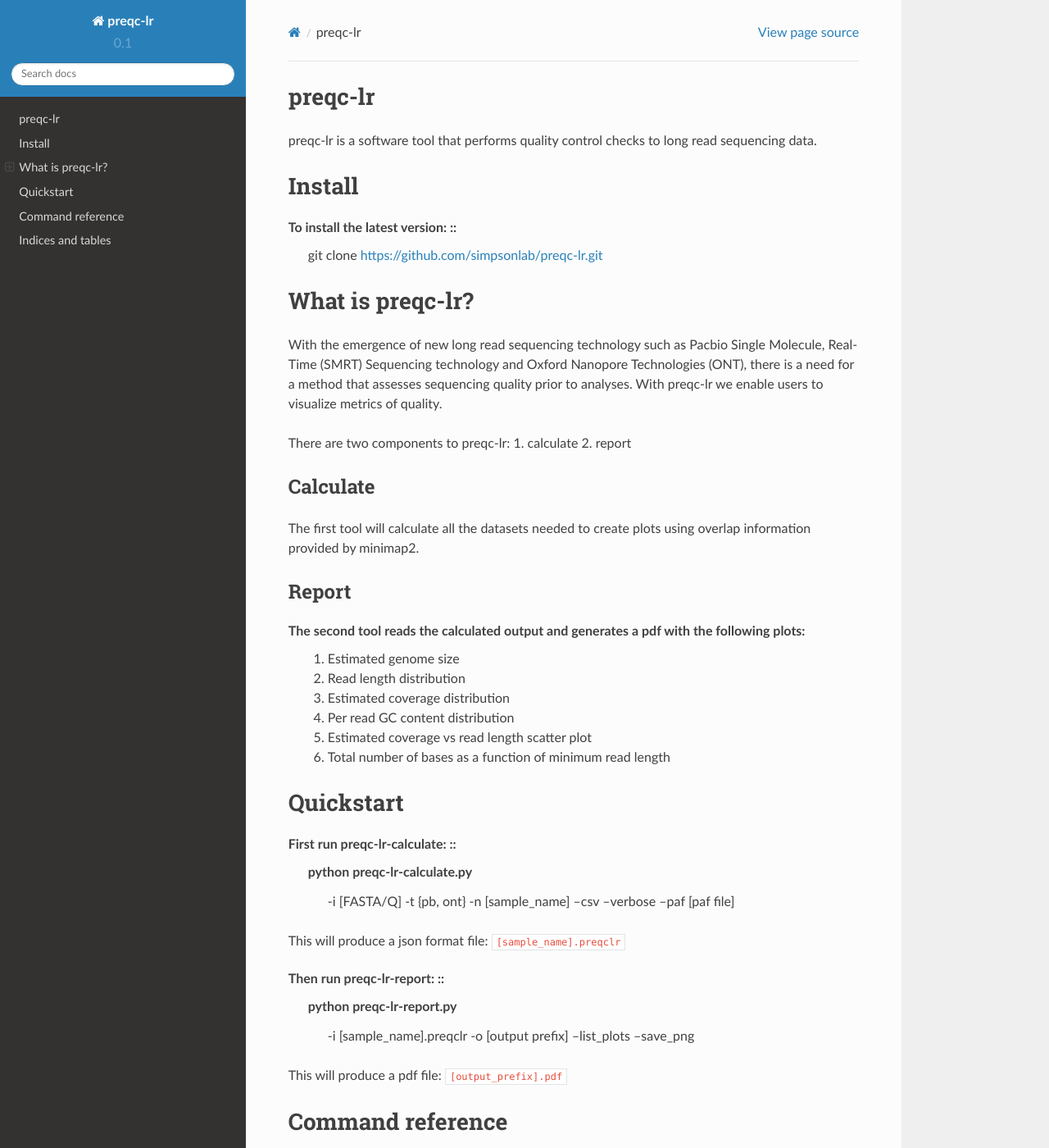
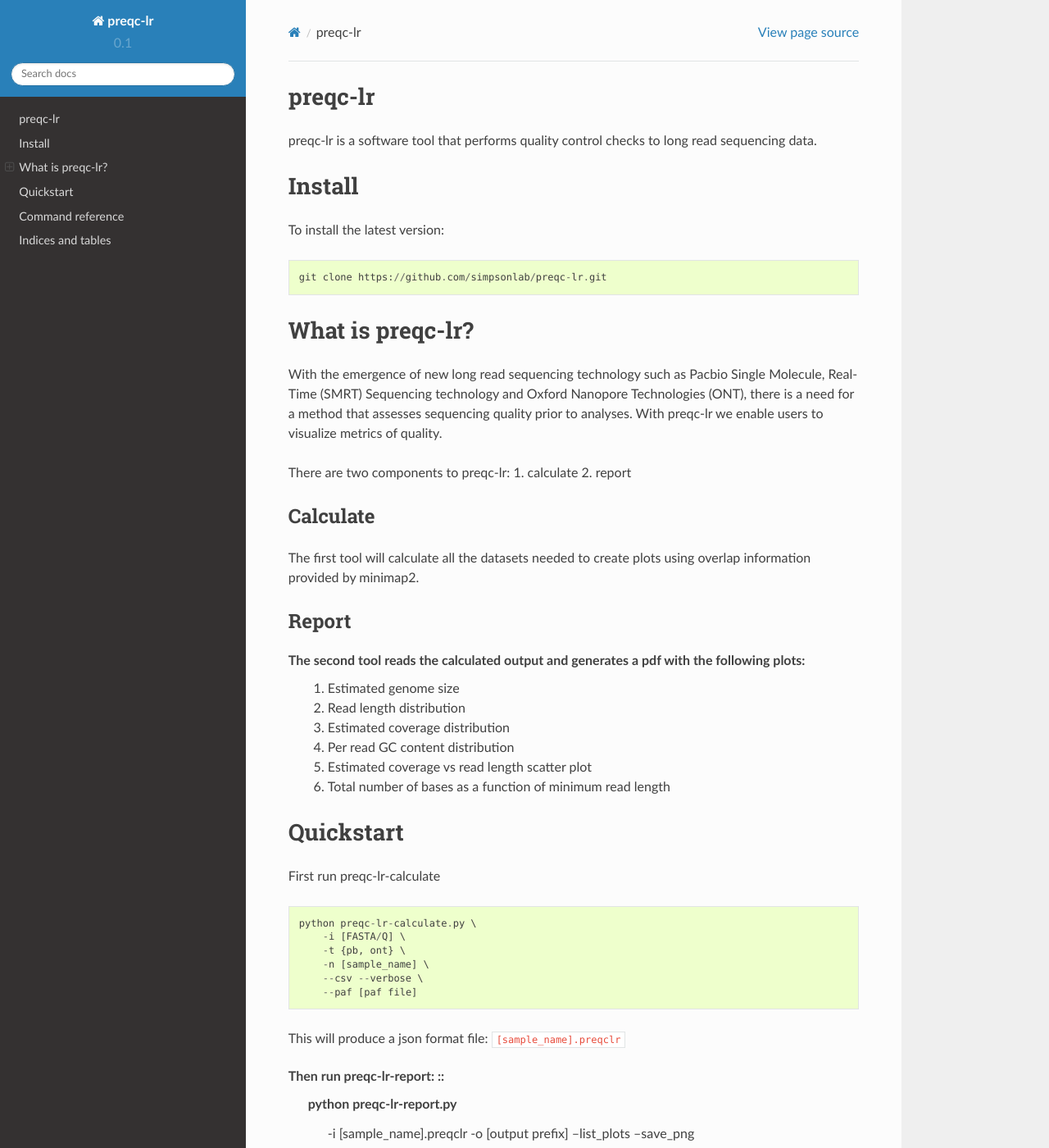
Before and after one commit to simpsonlab/preqclr, a Sphinx documentation site: the page built from docs/source/index.rst, in a window 1280 px wide and 1400 px high. Shown: the whole window at 82% size. Built offline with Sphinx 7.4.7 and the Read the Docs theme 2.0.0, drawn with Linux system fonts in a browser that asks for light colours.

Commit message:
update docs

```diff
--- a/docs/source/index.rst
+++ b/docs/source/index.rst
@@ -10,7 +10,8 @@
 Install
 ====================================
 To install the latest version: ::
-	git clone https://github.com/simpsonlab/preqc-lr.git
+
+   git clone https://github.com/simpsonlab/preqc-lr.git
 
 What is preqc-lr?
 ====================================
@@ -36,13 +37,14 @@
 
 Quickstart
 ====================================
-First run preqc-lr-calculate: ::
-	python preqc-lr-calculate.py \
-		-i [FASTA/Q] \
-		-t {pb, ont} \
-		-n [sample_name] \
-		--csv --verbose \
-		--paf [paf file]
+First run preqc-lr-calculate ::
+
+    python preqc-lr-calculate.py \
+        -i [FASTA/Q] \
+        -t {pb, ont} \
+        -n [sample_name] \
+        --csv --verbose \
+        --paf [paf file]
 
 This will produce a json format file: ``[sample_name].preqclr``
 
```
Also changed, not shown: 4 other files.
